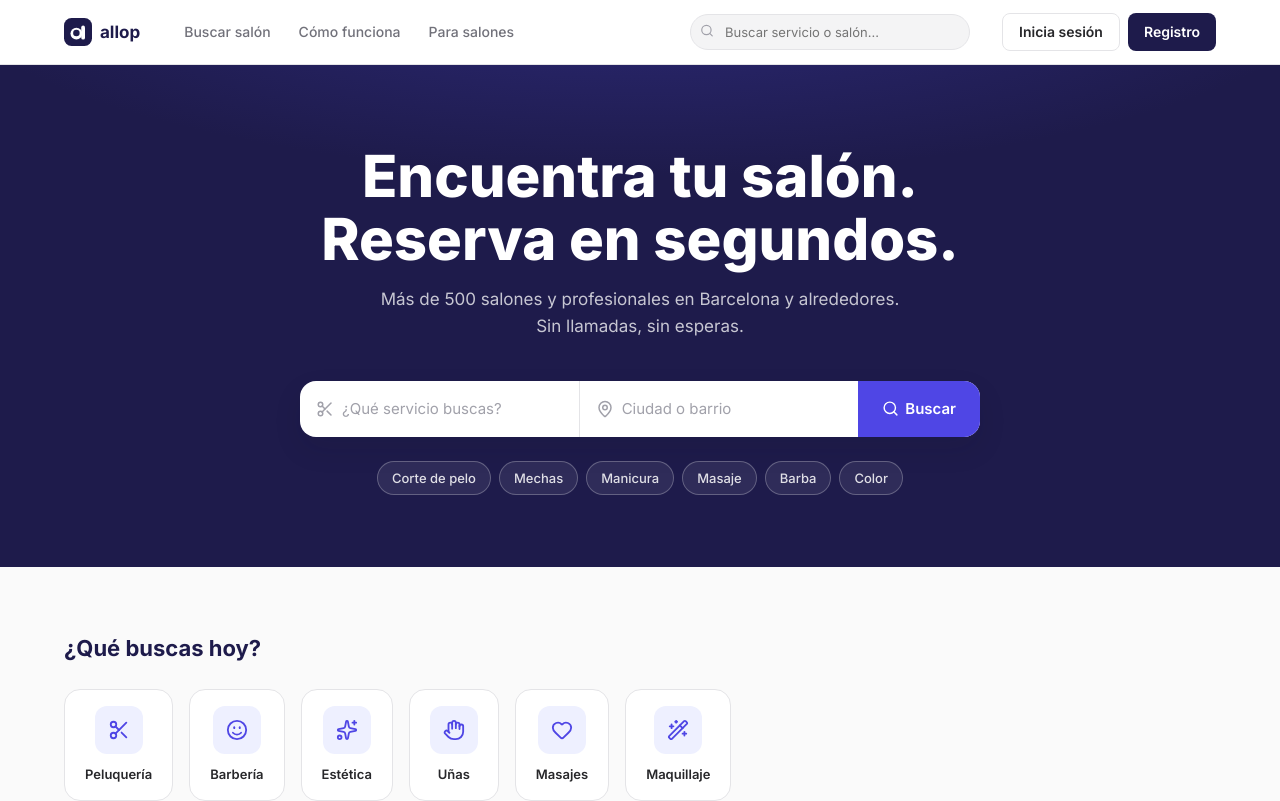
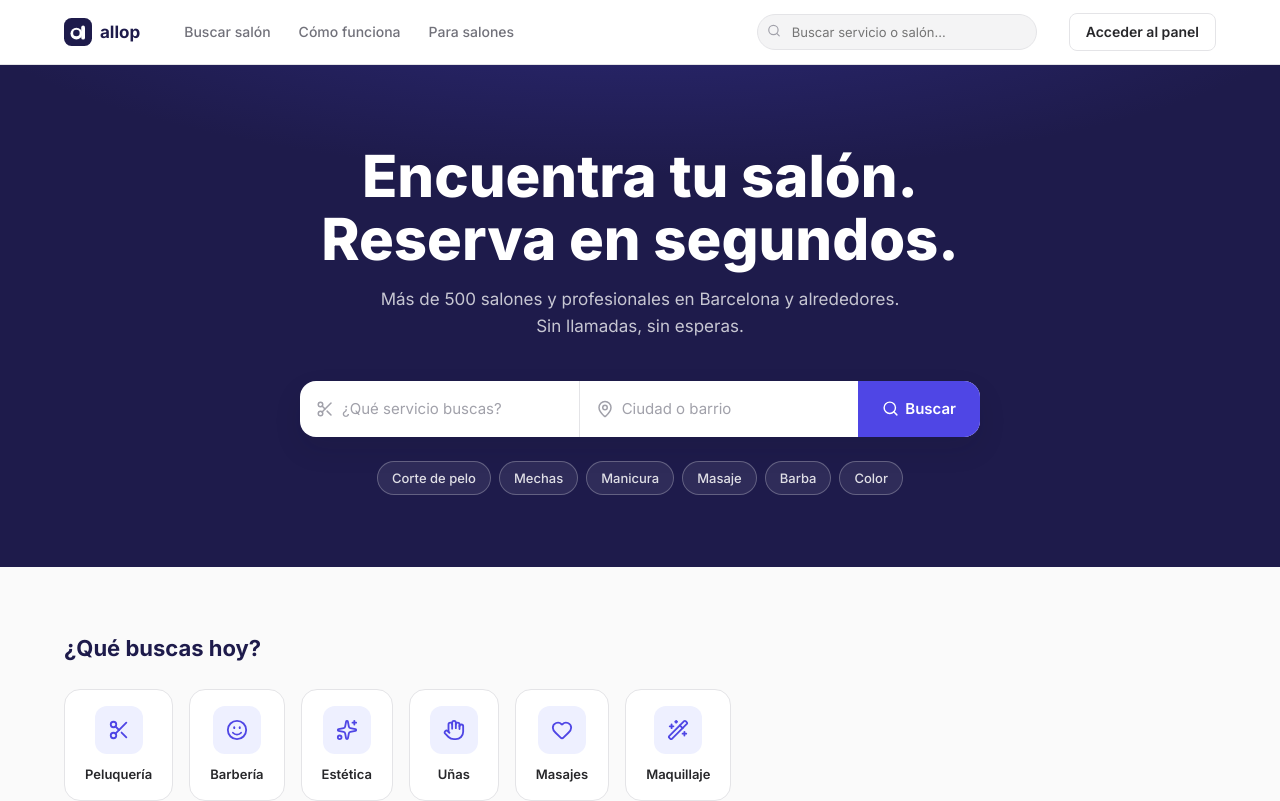
Before and after one commit to origar10/allop-web, a React (Vite) app: page / in a window 1280 px wide. Shown: the top 801 px of the page. Built offline with nearby package versions, Linux system fonts and the light colour scheme.

Commit message:
fix: clarify salon panel access

```diff
--- a/src/components/Footer.tsx
+++ b/src/components/Footer.tsx
@@ -69,7 +69,7 @@ export default function Footer({ dashboardUrl, signupUrl, supportEmail }: Footer
           </div>
           <div className="footer-col">
             <h4>Para salones</h4>
-            <Link to={signupUrl}>Registra tu salón</Link>
+            <Link to={signupUrl}>Alta de salón</Link>
             <a href={dashboardUrl}>Dashboard</a>
             <Link to={`${signupUrl}#operativa`}>App empleados</Link>
             <Link to={`${signupUrl}#precios`}>Precios</Link>
--- a/src/components/Nav.tsx
+++ b/src/components/Nav.tsx
@@ -32,7 +32,7 @@ export default function Nav({ onSearch, onLogin, onRegister }: NavProps) {
           </Link>
           <div className="nav-actions">
             <Link className="btn btn-ghost" to="/">Marketplace</Link>
-            <button className="btn btn-primary" type="button" onClick={onLogin}>Entrar</button>
+            <button className="btn btn-primary" type="button" onClick={onLogin}>Acceder al panel</button>
           </div>
         </div>
       </nav>
@@ -61,8 +61,7 @@ export default function Nav({ onSearch, onLogin, onRegister }: NavProps) {
           />
         </form>
         <div className="nav-actions">
-          <button className="btn btn-ghost" type="button" onClick={onLogin}>Inicia sesión</button>
-          <button className="btn btn-primary" type="button" onClick={onRegister}>Registro</button>
+          <button className="btn btn-ghost" type="button" onClick={onLogin}>Acceder al panel</button>
         </div>
       </div>
     </nav>
--- a/src/pages/Business.tsx
+++ b/src/pages/Business.tsx
@@ -35,7 +35,7 @@ const modules = [
 ];
 
 export default function Business({ supportEmail, dashboardUrl }: BusinessProps) {
-  const demoHref = `mailto:${supportEmail}?subject=Quiero%20registrar%20mi%20salon%20en%20Allop&body=Hola%20Allop,%0A%0AQuiero%20informacion%20para%20registrar%20mi%20salon.%0A%0ANombre%20del%20salon:%0ACiudad:%0ATelefono:%0A`;
+  const demoHref = `mailto:${supportEmail}?subject=Quiero%20dar%20de%20alta%20mi%20salon%20en%20Allop&body=Hola%20Allop,%0A%0AQuiero%20informacion%20para%20dar%20de%20alta%20mi%20salon.%0A%0ANombre%20del%20salon:%0ACiudad:%0ATelefono:%0A`;
 
   return (
     <>
@@ -52,7 +52,7 @@ export default function Business({ supportEmail, dashboardUrl }: BusinessProps)
                 Solicitar información
                 <ArrowRight size={16} />
               </a>
-              <a className="btn btn-lg btn-ghost" href={dashboardUrl}>Entrar al dashboard</a>
+              <a className="btn btn-lg btn-ghost" href={dashboardUrl}>Acceder al panel</a>
             </div>
           </div>
           <div className="business-visual" aria-label="Panel de gestión Allop">
--- a/src/pages/Home.tsx
+++ b/src/pages/Home.tsx
@@ -223,7 +223,7 @@ export default function Home({ searchTerm, onSearchTermChange, onSearch, onOpenS
             </div>
             <div className="cta-actions">
               <button className="btn btn-lg btn-outline-white" type="button" onClick={onSalonSignup}>Saber más</button>
-              <button className="btn btn-lg btn-white" type="button" onClick={onSalonSignup}>Registra tu salón</button>
+              <button className="btn btn-lg btn-white" type="button" onClick={onSalonSignup}>Alta de salón</button>
             </div>
           </div>
         </div>
```
